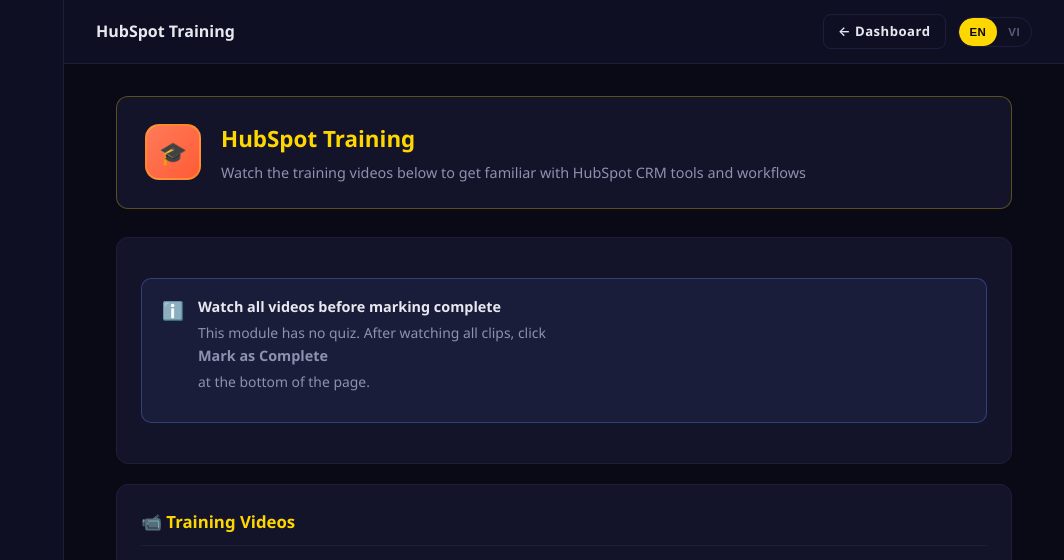
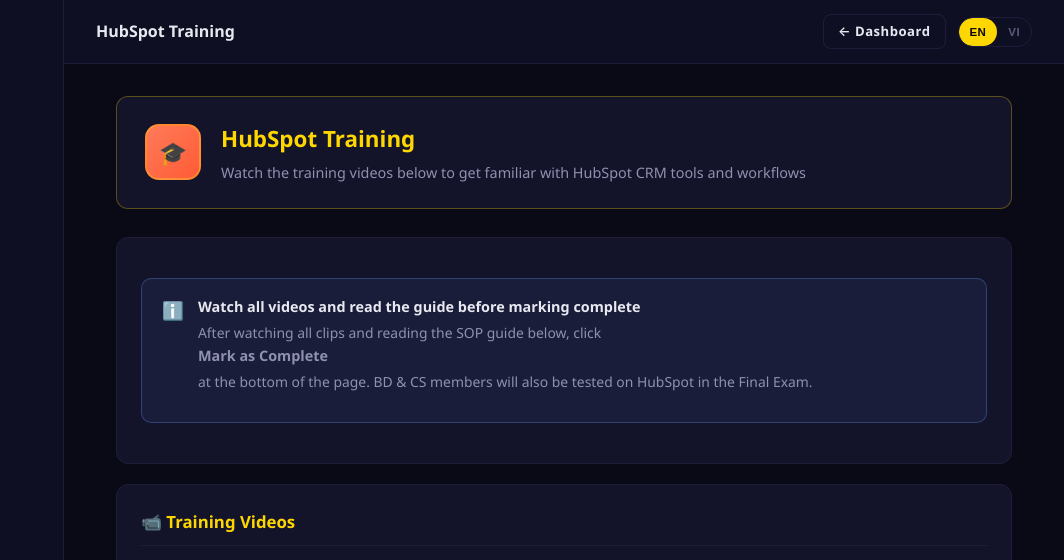
Before and after one commit to nguyendang88890-coder/training, a plain HTML site: page hubspot.html in a window 1280 px wide. Shown: the top 560 px of the page, without its empty margins (216-1280 px from the left). Drawn offline with Linux system fonts and the light colour scheme; sample sign-in values are in the browser's storage.

Commit message:
fix: update HubSpot module callout — now has exam for BD/CS
Co-Authored-By: Claude Sonnet 4.6 <noreply@anthropic.com>

```diff
--- a/hubspot.html
+++ b/hubspot.html
@@ -51,8 +51,8 @@
           <div class="callout info">
             <span class="callout-icon">ℹ️</span>
             <div class="callout-content">
-              <strong>Watch all videos before marking complete</strong>
-              <p>This module has no quiz. After watching all clips, click <strong>Mark as Complete</strong> at the bottom of the page.</p>
+              <strong>Watch all videos and read the guide before marking complete</strong>
+              <p>After watching all clips and reading the SOP guide below, click <strong>Mark as Complete</strong> at the bottom of the page. BD &amp; CS members will also be tested on HubSpot in the Final Exam.</p>
             </div>
           </div>
         </div>
```
